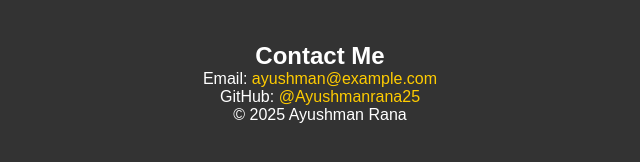
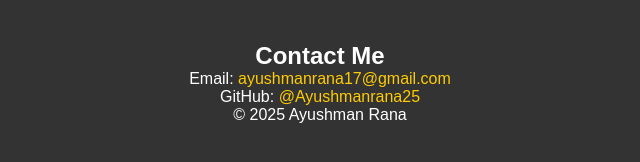
Before and after one commit to Ayushmanrana25/CODECRAFT_WD_05, a plain HTML site: page index.html in a window 1280 px wide. Shown: the part 1370-1532 px from the top of the page, 320-960 px from the left. Drawn offline with Linux system fonts and the light colour scheme.

Commit message:
Update index.html

```diff
--- a/index.html
+++ b/index.html
@@ -76,7 +76,7 @@
   <section id="contact" class="section footer">
     <div class="container">
       <h2>Contact Me</h2>
-      <p>Email: <a href="mailto:ayushman@example.com">ayushman@example.com</a></p>
+      <p>Email: <a href="mailto:ayushmanrana17@gmail.com">ayushmanrana17@gmail.com</a></p>
       <p>GitHub: <a href="https://github.com/Ayushmanrana25" target="_blank">@Ayushmanrana25</a></p>
       <p>© 2025 Ayushman Rana</p>
     </div>
```
